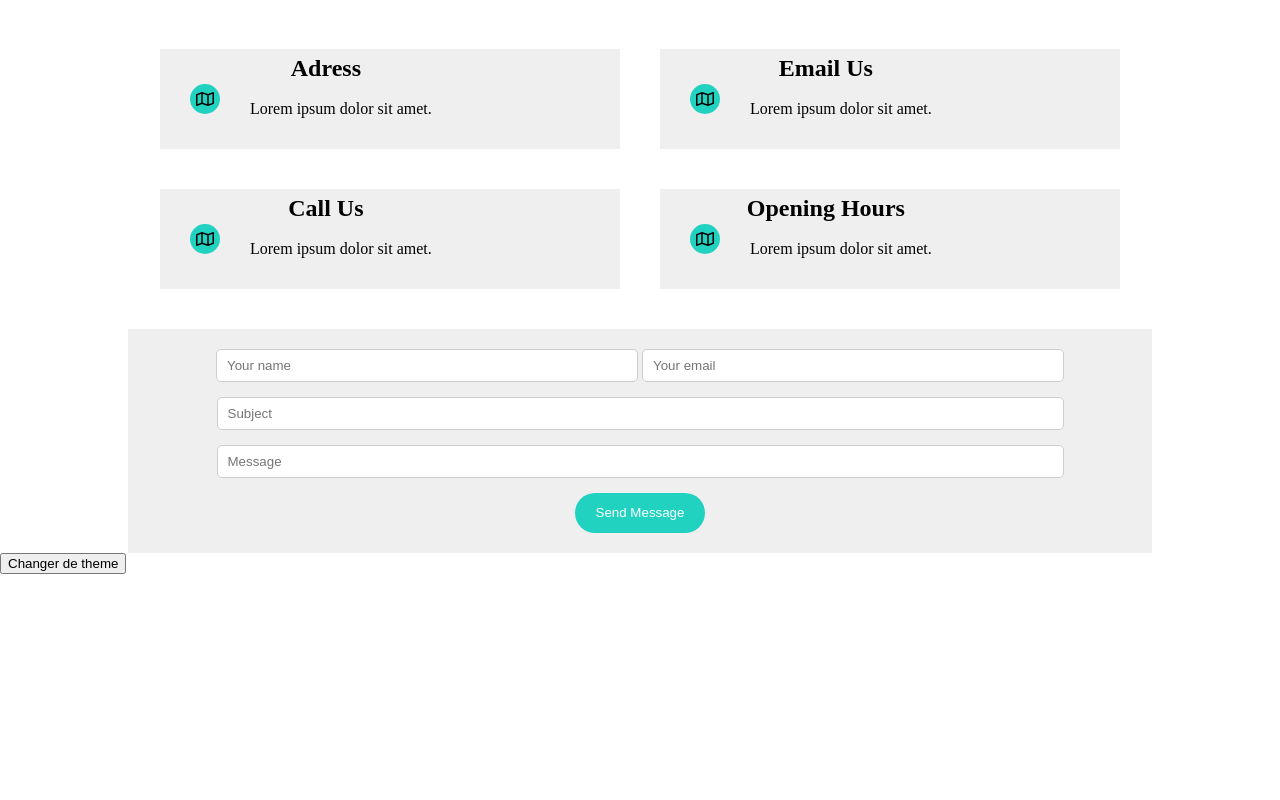
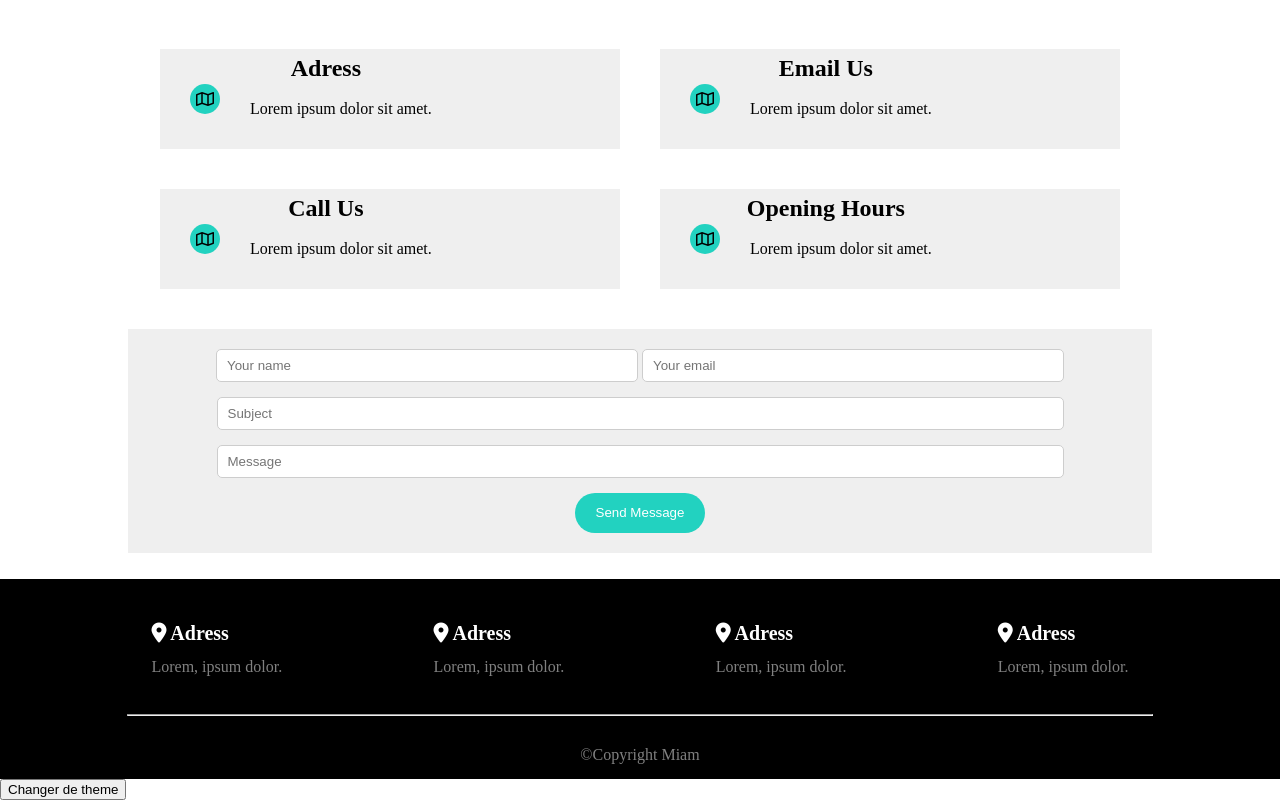
Before and after one commit to VitorLucas44/cs_miam_js, a website: page index.html in a window 1280 px wide. Shown: the part 8011-8811 px from the top of the page. Before the commit the page ends 8585 px from the top, so only its background shows below. Drawn offline with Linux system fonts and the light colour scheme; files whose address does not match are found by name.

Commit message:
footterP1

```diff
--- a/index.html
+++ b/index.html
@@ -447,6 +447,28 @@
 </div>
 </section>
 
+<footer>
+    <div class="copy">
+    <div class="infos">
+        <h1><i class="fa-solid fa-location-dot"></i> Adress</h1>
+        <span>Lorem, ipsum dolor.</span>
+    </div>
+    <div class="infos">
+        <h1><i class="fa-solid fa-location-dot"></i> Adress</h1>
+        <span>Lorem, ipsum dolor.</span>
+    </div>
+    <div class="infos">
+        <h1><i class="fa-solid fa-location-dot"></i> Adress</h1>
+        <span>Lorem, ipsum dolor.</span>
+    </div>
+    <div class="infos">
+        <h1><i class="fa-solid fa-location-dot"></i> Adress</h1>
+        <span>Lorem, ipsum dolor.</span>
+    </div>
+</div>
+    <div class="hache"><hr>
+        <span>©Copyright Miam</span></div>
+</footer>
 
 <!-- mode sombre et clair -->
 <button id="theme-btn">Changer de theme</button>
--- a/src/sass/style.sass
+++ b/src/sass/style.sass
@@ -657,3 +657,41 @@ nav
             width: 130px
             height: 40px
             border: none
+        button:hover
+            background-color: $red
+
+footer
+    margin-top: 2%
+    height: 200px
+    background-color: black
+    .copy
+        display: flex
+        justify-content: space-evenly
+        background-color: black
+        align-items: center
+        width: 100%
+        padding-top: 30px
+        padding-bottom: 30px
+        .infos
+            display: flex
+            flex-direction: column
+            h1
+                color: white
+                font-size: 20px
+            span
+                color: grey
+                font-size: 16px
+    .hache
+        display: flex
+        flex-direction: column
+        background-color: black
+        align-items: center
+        width: 100%
+        height: 50px
+        hr
+            color: $grey
+            width: 80%
+            background-color: black
+            margin-bottom: 30px
+        span
+            color: grey
```
Also changed, not shown: public/css/style.css, 1 other file.
